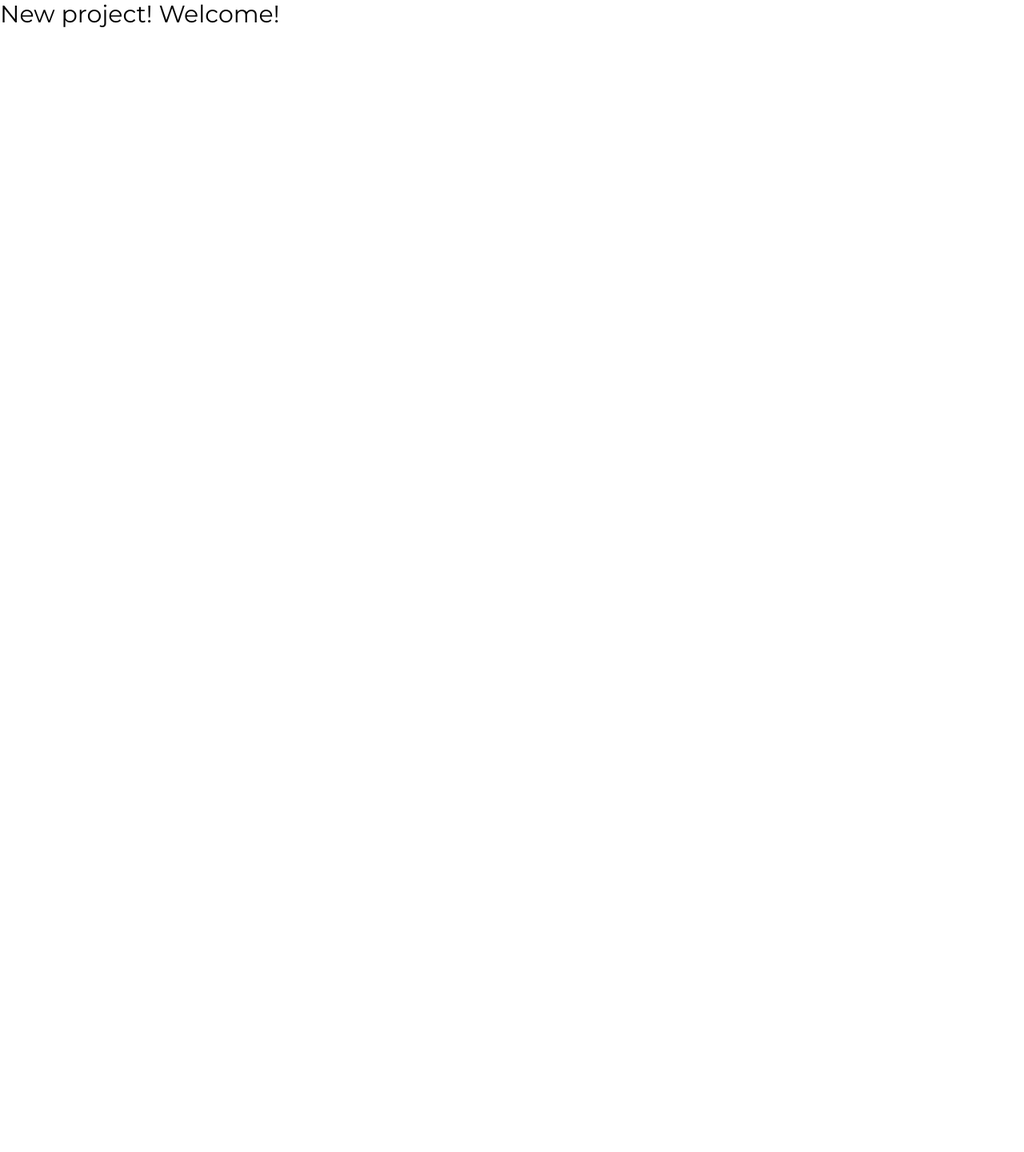
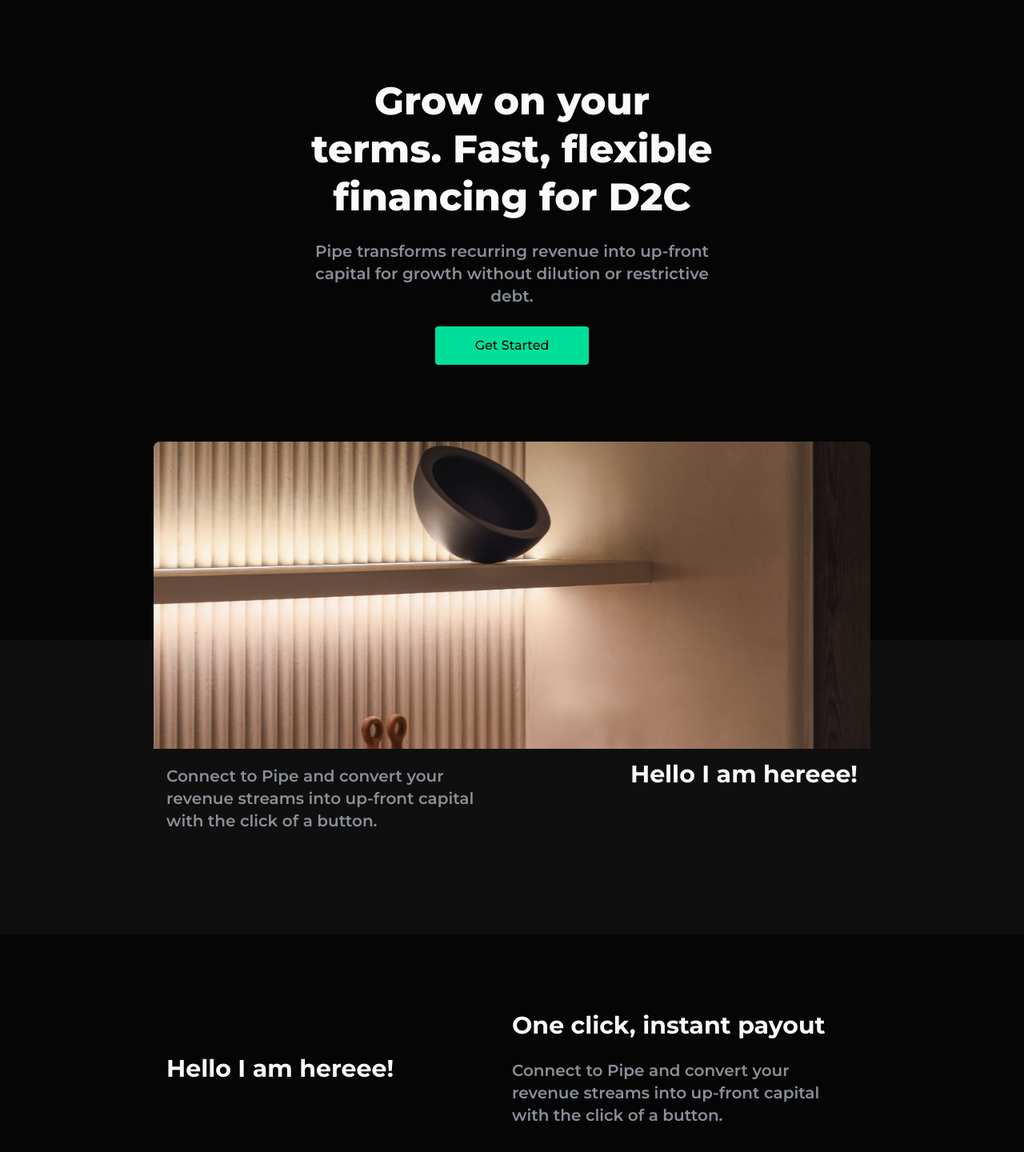
Before and after one commit to Emin-Pogosbekov/my-building-app, a Next.js app: page / in a window 1280 px wide. Shown: the top 1440 px of the page at 80% size. Before the commit the page ends 800 px from the top, so only its background shows below. Built offline with nearby package versions, Linux system fonts and the light colour scheme.

Commit message:
Standarn screen created Some changes in styles

```diff
--- a/components/index.js
+++ b/components/index.js
@@ -2,3 +2,7 @@
 export {default as Subtitle} from './serving/Subtitle'
 export {default as Paragraph} from './serving/Paragraph'
 export {default as Button} from './serving/Button'
+
+
+export {default as MainScreen} from './layouts/MainScreen'
+export {default as StandardScreen} from './layouts/StandardScreen'
--- /dev/null
+++ b/components/layouts/MainScreen.js
@@ -0,0 +1,19 @@
+import {Title, Paragraph, Button} from '../'
+import Image from 'next/image'
+
+export default function MainScreen() {
+  return (
+    <section className='flex flex-col justify-between h-screen bg-appDarkest relative'>
+      <div className='container mx-auto px-4 md:px-20 lg:px-48 xl:px-96 w-full py-24 flex flex-col items-center gap-y-6'>
+        <Title text='Grow on your terms. Fast, flexible financing for D2C' />
+        <Paragraph text='Pipe transforms recurring revenue into up-front capital for growth without dilution or restrictive debt.' align='center' />
+        <Button text='Get Started' />
+      </div>
+      <div className='container mx-auto px-4 lg:px-24 xl:px-48 w-full'>
+        <div className='w-full h-80 relative rounded-t-lg overflow-hidden md:h-app700 lg:h-96'>
+          <Image src='/images/background.jpg' alt='Ремонт от элитной строительной бригады' layout='fill' objectFit='cover' />
+        </div>
+      </div>
+    </section>
+  )
+}
--- /dev/null
+++ b/components/layouts/StandardScreen.js
@@ -0,0 +1,18 @@
+import {Subtitle, Paragraph} from '../'
+
+
+export default function StandardScreen({bgColor, reversed}) {
+  return (
+    <section className={`${bgColor === 'dark' ? 'bg-appDarkest' : 'bg-appDark'}`}>
+      <div className={`container lg:max-w-4xl 2xl:max-w-6xl mx-auto px-4 pt-24 pb-32 w-full flex flex-col ${reversed ? 'md:flex-row-reverse' : 'md:flex-row'} gap-y-12`}>
+        <div className='flex flex-col gap-y-6 md:flex-1'>
+          <Subtitle text='One click, instant payout' />
+          <Paragraph text='Connect to Pipe and convert your revenue streams into up-front capital with the click of a button.' align='left' />
+        </div>
+        <div className={`flex ${reversed ? 'md:justify-start' : 'md:justify-end'} md:self-center md:flex-1 text-white`}>
+          <Subtitle text='Hello I am hereee!' />
+        </div>
+      </div>
+    </section>
+  )
+}
--- a/components/serving/Paragraph.js
+++ b/components/serving/Paragraph.js
@@ -1,6 +1,6 @@
 export default function Paragraph({text, align}) {
   return (
-    <p className={`text-lg font-semibold text-appLightText ${align === 'center' ? 'text-center' : 'text-left'}`}>
+    <p className={`text-lg xl:text-xl font-semibold text-appLightText ${align === 'center' ? 'text-center' : 'text-left'}`}>
       {text}
     </p>
   )
--- a/components/serving/Subtitle.js
+++ b/components/serving/Subtitle.js
@@ -1,6 +1,6 @@
 export default function Subtitle({text, align}) {
   return (
-    <h2 className={`text-3xl font-bold text-zink-50 ${align === 'center' ? 'text-center' : 'text-left'}`}>
+    <h2 className={`text-3xl font-bold text-zinc-50 ${align === 'center' ? 'text-center' : 'text-left'}`}>
       {text}
     </h2>
   )
--- a/components/serving/Title.js
+++ b/components/serving/Title.js
@@ -1,6 +1,6 @@
 export default function Title({text}) {
   return (
-    <h1 className='text-3xl font-extrabold text-center leading-10 text-zinc-50'>
+    <h1 className='text-3xl xl:text-5xl font-extrabold text-center leading-10 xl:leading-12 text-zinc-50'>
       {text}
     </h1>
   )
--- a/pages/index.js
+++ b/pages/index.js
@@ -1,7 +1,12 @@
+import {MainScreen, StandardScreen} from '../components'
+
+
 export default function HomePage() {
   return (
-    <div className='text-3xl'>
-      New project! Welcome!
+    <div>
+      <MainScreen />
+      <StandardScreen />
+      <StandardScreen bgColor='dark' reversed={true} />
     </div>
   )
 }
--- a/tailwind.config.js
+++ b/tailwind.config.js
@@ -18,6 +18,9 @@
       width: {
         app500: "500px",
       },
+      lineHeight: {
+        12: '3.75rem'
+      }
     },
   },
   plugins: [],
```
Also changed, not shown: public/images/background.jpg (added).
